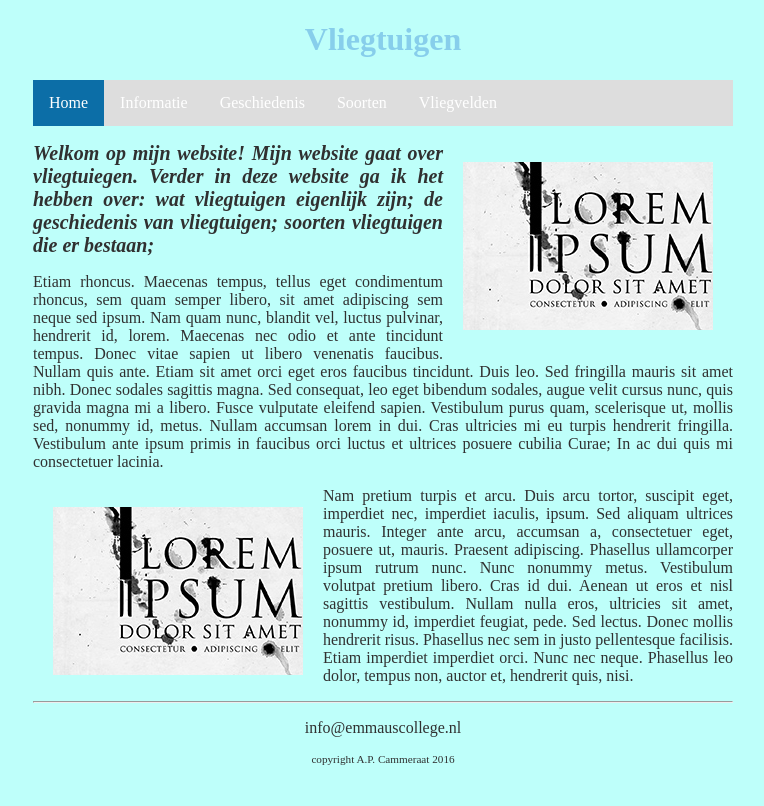
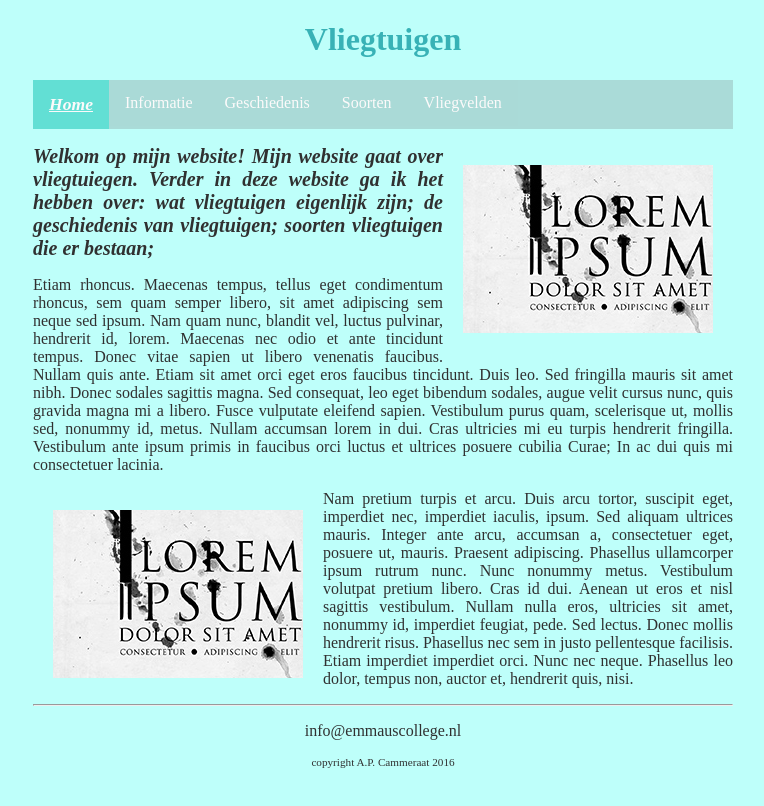
Before and after one commit to emmaus-archief/2021-4V-website-sk1700, a plain HTML site: page index.html in a window 1280 px wide. Shown: the whole page, without its empty margins (257-1021 px from the left). Drawn offline with Linux system fonts and the light colour scheme.

Commit message:
kleur
Signed-off-by: sk1700 <112384@emmauscollege.nl>

```diff
--- a/style.css
+++ b/style.css
@@ -23,7 +23,7 @@ article {
 
 
 header {
-    color: skyblue;
+    color: rgb(56, 178, 182);
     text-align: center;
 }
 
@@ -120,7 +120,7 @@ nav ul {
     list-style-type: none;
     margin: auto;
     padding: 0;
-    background-color: #dddddd;
+    background-color: rgb(170, 219, 216, 0.986);
     overflow: hidden;
 }
 
@@ -130,16 +130,26 @@ nav ul li {
 
 nav li a {
     display: block;
-    color: white;
+    background-color: rgb(170, 219, 216, 0.986);
+    color:rgb(252, 250, 250);
     text-align: center;
     padding: 14px 16px;
     text-decoration: none;
 }
 
 nav li a:hover {
-    background-color: #0d3e99;
+    background-color: #71bdc0;
+}
+
+
+nav li a:focus {
+    background-color: #16f0ae;
 }
 
 nav li a.active {
-    background-color: rgb(12, 110, 167);
+    background-color: rgb(98, 223, 212);
+    text-decoration:underline;
+    font-weight:bold;
+    font-style:italic;
+    font-size:1.1em;
 }
```
